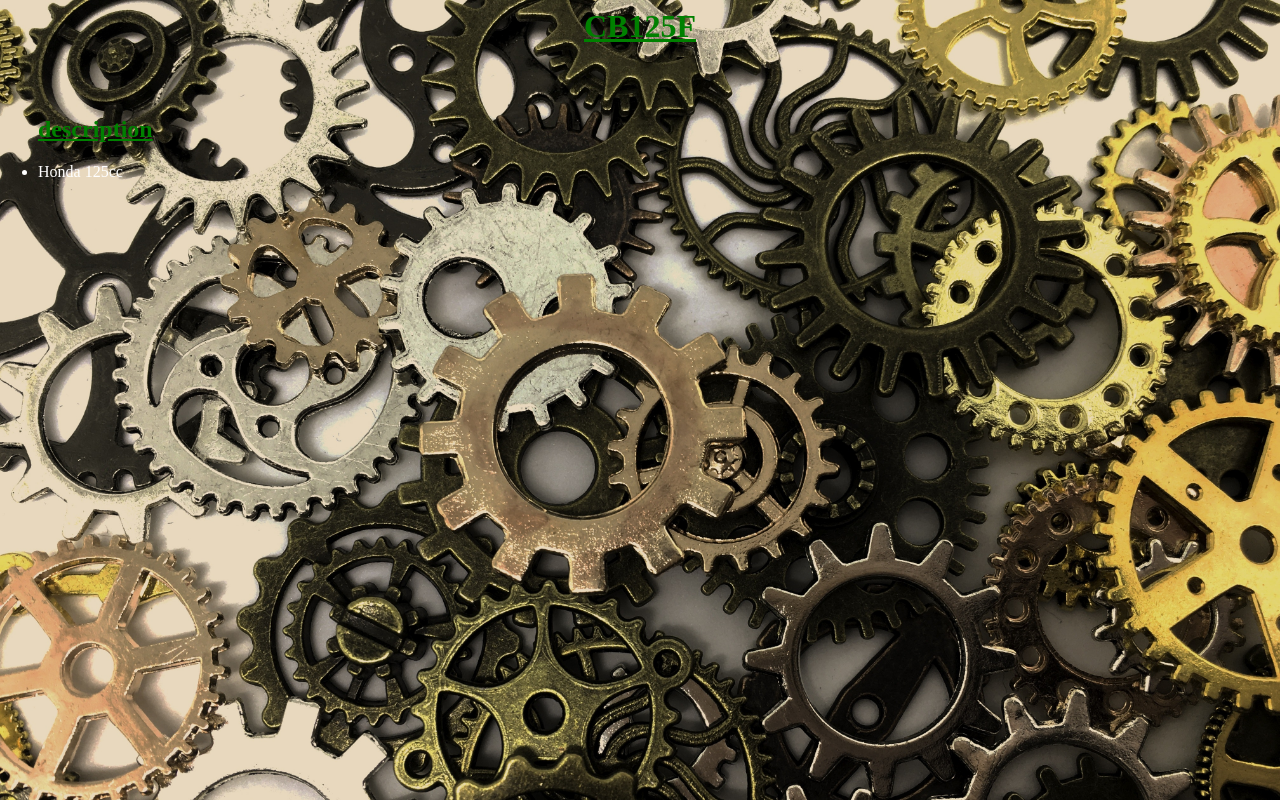
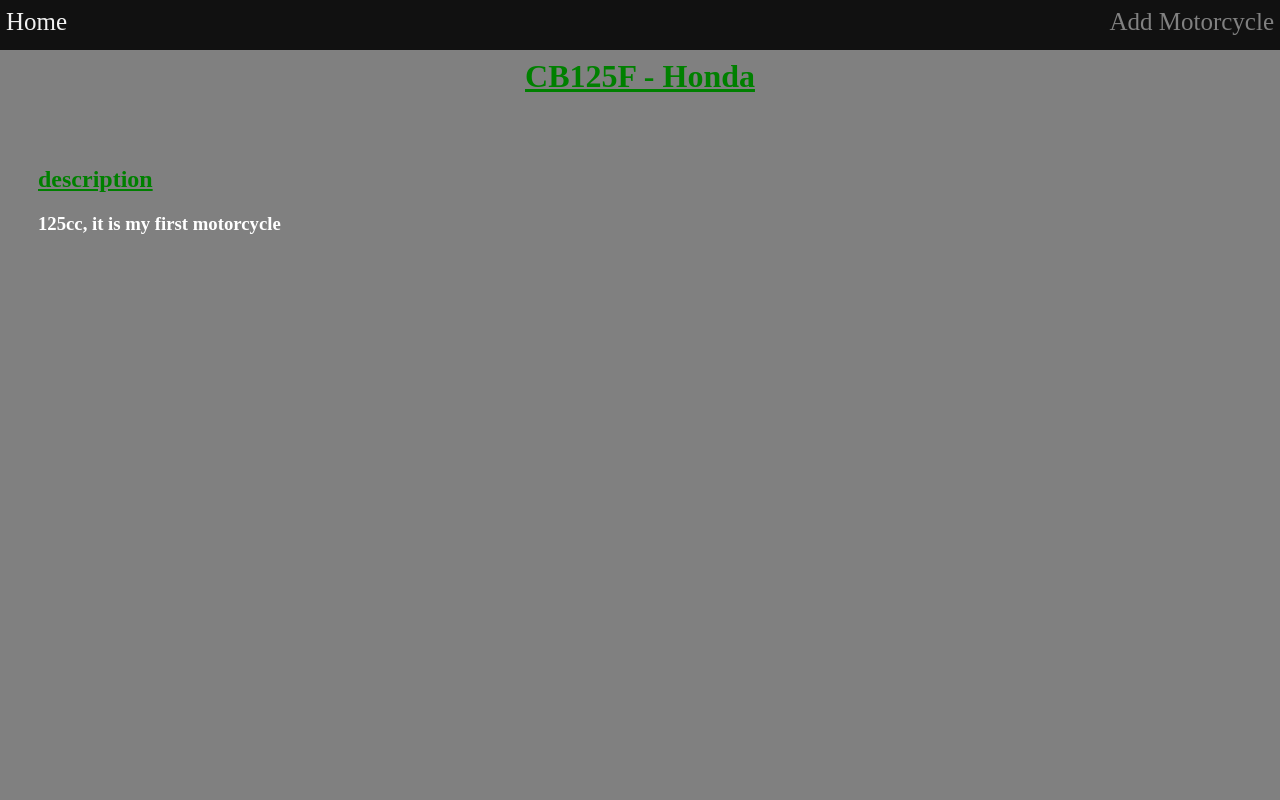
Before and after one commit to ErwannLesech/Backend-CA1, a Django app: page /1/ in a window 1280 px wide. Run offline with Django 3.2, Linux system fonts and the light colour scheme; data comes from the database, SQL or seed files in the repository.

Commit message:
Create done

```diff
--- a/motoProject/garage/forms.py
+++ b/motoProject/garage/forms.py
@@ -2,5 +2,6 @@
 
 class CreateNewMotorcycle(forms.Form):
     motorcycle_text = forms.CharField(label="Motorcycle Name", max_length=200)
-    description_text = forms.CharField(label="Description", max_length=200)
+    motorcycle_brand = forms.CharField(label="Brand", max_length=20)
+    motorcycle_description = forms.CharField(label="Description", max_length=200)
     pub_date = forms.DateTimeField(label="Date Published")
--- a/motoProject/garage/models.py
+++ b/motoProject/garage/models.py
@@ -6,16 +6,10 @@
 
 class Motorcycle(models.Model):
     motorcycle_text = models.CharField(max_length=200)
+    motorcycle_brand = models.CharField(max_length=20, default="No brand")
+    motorcycle_description = models.CharField(max_length=500, default="No description")
     pub_date = models.DateTimeField('date published')
     def __str__(self):
         return self.motorcycle_text
     def was_published_recently(self):
         return self.pub_date >= timezone.now() - datetime.timedelta(days=1)
-
-
-class Description(models.Model):
-    motorcycle = models.ForeignKey(Motorcycle, on_delete=models.CASCADE)
-    description_text = models.CharField(max_length=200)
-    likes = models.IntegerField(default=0)
-    def __str__(self):
-        return self.description_text
--- a/motoProject/garage/static/garage/description.css
+++ b/motoProject/garage/static/garage/description.css
@@ -1,3 +1,28 @@
+.navbar{
+    height: 50px;
+    width: 100%;
+    position: fixed;
+    z-index: 1;
+    top: 0;
+    left: 0;
+    background-color: #111;
+    overflow-x: hidden;
+    display: flex;
+    justify-content: space-between;
+}
+
+.navbar a {
+    padding: 8px 6px 16px 6px;
+    text-decoration: none;
+    font-size: 25px;
+    color: #818181;
+
+}
+
+.navbar a:hover {
+    color: #f1f1f1;
+}
+
 li a {
     color: green;
 }
@@ -19,7 +44,8 @@
 }
 
 body {
-    background: url("img/gears.jpg") no-repeat;
+    background-color: gray;
     background-size: 100%;
     color: white;
+    padding-top: 50px;
 }
--- a/motoProject/garage/templates/garage/create.html
+++ b/motoProject/garage/templates/garage/create.html
@@ -2,10 +2,10 @@
 
 {% block content %}
     <h1>Create New Motorcycle</h1>
-    <from method="post" action="/create/">
+    <form method="post" action="/create/">
         {% csrf_token %}
         {{form.as_p}}
 
-        <button type="submit" class="btn btn-primary"><a href="/garage/">Create</a></button>
-    </from>
+        <button type="submit" class="btn btn-primary">Create</button>
+    </form>
 {% endblock %}
--- a/motoProject/garage/templates/garage/description.html
+++ b/motoProject/garage/templates/garage/description.html
@@ -2,12 +2,19 @@
 
 <link rel="stylesheet" href="{% static 'garage/description.css' %}">
 
-<h1>{{ motorcycle.motorcycle_text }}</h1>
+<div class="navbar">
+    <a href="/garage/">Home</a>
+    <a href="/garage/create/">Add Motorcycle</a>
+    <!-- <a href="/garage/remove/">Remove Motorcycle</a> -->
+</div>
+
+<h1>
+    {{ motorcycle.motorcycle_text }} -
+    {{ motorcycle.motorcycle_brand }}
+</h1>
 <ul>
 
 <h2>description</h2>
 
-{% for description in motorcycle.description_set.all %}
-    <li>{{ description.description_text }}</li>
-{% endfor %}
+<h3>{{ motorcycle.motorcycle_description }}</h3>
 </ul>
--- a/motoProject/garage/templates/garage/index.html
+++ b/motoProject/garage/templates/garage/index.html
@@ -9,7 +9,7 @@
         <a href="/garage/create/">Add Motorcycle</a>
         <!-- <a href="/garage/remove/">Remove Motorcycle</a> -->
     </div>
-    <main>
+    <section class="list">
         <h1>Garage</h1>
 
         {% if latest_motorcycle_list %}
@@ -21,5 +21,7 @@
         {% else %}
             <p>No motorcycle are available.</p>
         {% endif %}
-    </main>
+        <a href="/garage/create/" class="btn btn-primary">Add a new motorcycle</a>
+
+    </section>
 </body>
--- a/motoProject/garage/views.py
+++ b/motoProject/garage/views.py
@@ -15,12 +15,17 @@
     motorcycle = get_object_or_404(Motorcycle, pk=motorcycle_id)
     return render(request, 'garage/description.html', {'motorcycle': motorcycle})
 
+
 def create(request):
     if request.method == "POST":
         form = CreateNewMotorcycle(request.POST)
+        # save the new motorcycle to the database:
         if form.is_valid():
-            moto = form.save(commit=False)
-            moto.save()
+            name = form.cleaned_data["motorcycle_text"]
+            description = form.cleaned_data["motorcycle_description"]
+            brand = form.cleaned_data["motorcycle_brand"]
+            time = form.cleaned_data["pub_date"]
+            Motorcycle.objects.create(motorcycle_text=name, motorcycle_brand=brand, motorcycle_description=description, pub_date=time)
         return render(request, 'garage/create.html', {'form': form})
     else:
         form = CreateNewMotorcycle()
```
Also changed, not shown: motoProject/garage/admin.py (+3 -9 lines), motoProject/garage/static/garage/style.css (+21 -8 lines), motoProject/db.sqlite3, motoProject/garage/migrations/0003_auto_20230219_1957.py (added), motoProject/garage/migrations/0004_motorcycle_motorcycle_brand.py (added).
